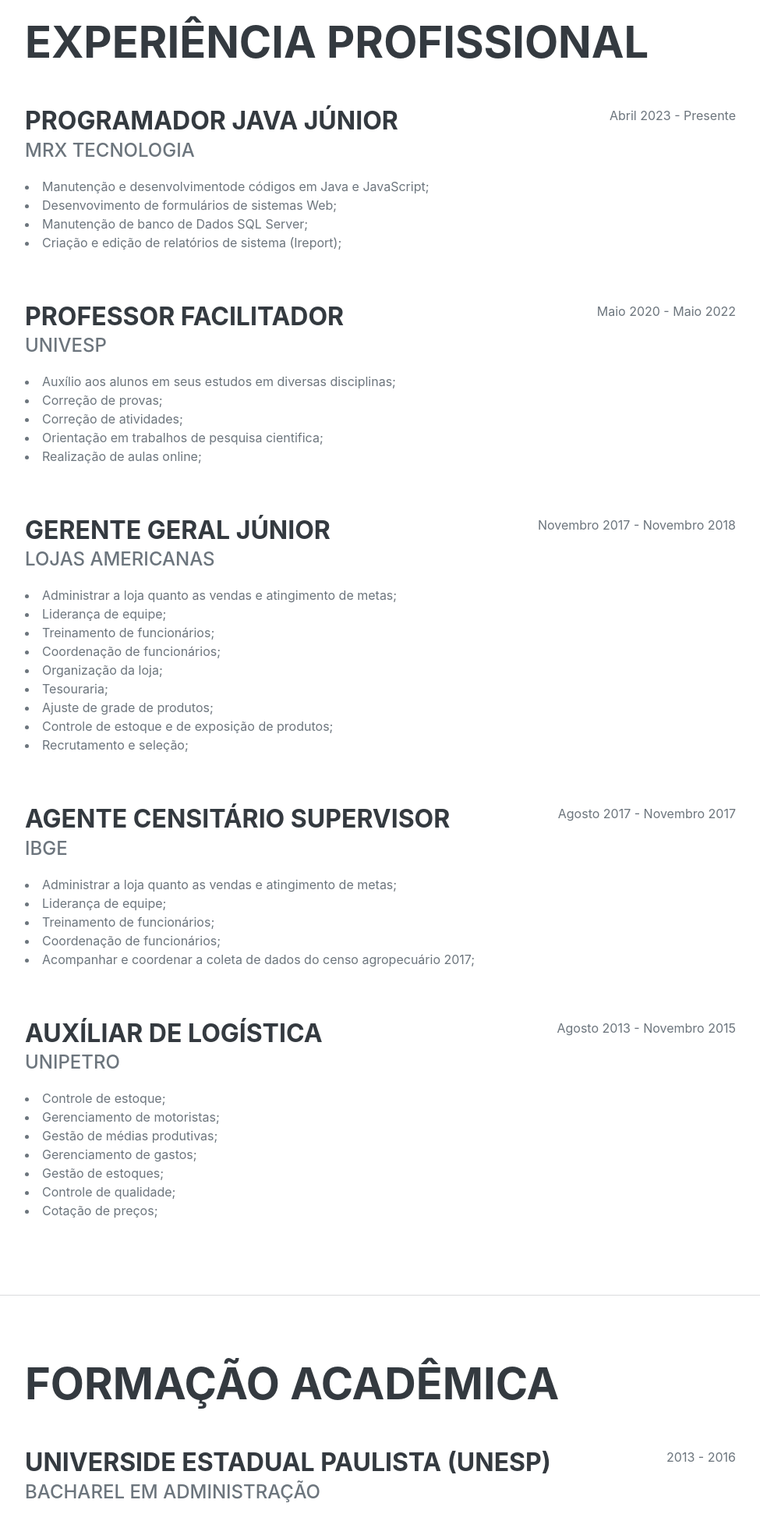
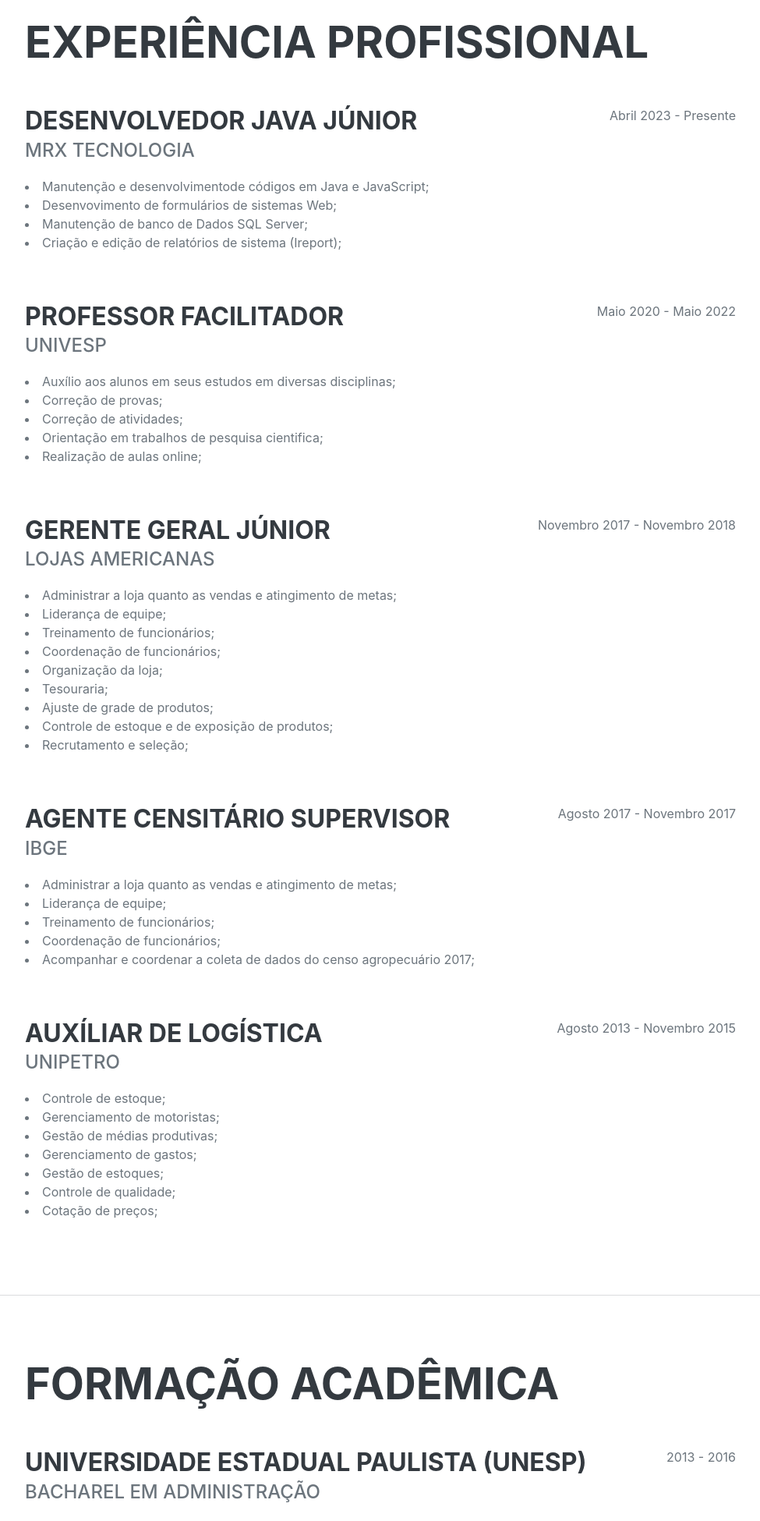
Before and after one commit to crisrodrigues95/sitepessoal, a plain HTML site: page Currículo Site/index.html in a window 1280 px wide. Shown: the part 860-2810 px from the top of the page at 78% size, without its empty margins (288-1263 px from the left). Drawn offline with nearby package versions, Linux system fonts and the light colour scheme; a web font is replaced by a local one.

Commit message:
update dev junior 2

```diff
--- a/Currículo Site/index.html
+++ b/Currículo Site/index.html
@@ -69,7 +69,7 @@
                     <h2 class="mb-5">Experiência Profissional</h2>
                     <div class="d-flex flex-column flex-md-row justify-content-between mb-5">
                         <div class="flex-grow-1">
-                            <h3 class="mb-0">Programador Java Júnior</h3>
+                            <h3 class="mb-0">Desenvolvedor Java Júnior</h3>
                             <div class="subheading mb-3">MRX Tecnologia</div>
                             <p><li>Manutenção e desenvolvimentode códigos em Java e JavaScript;</li>
                                 <li>Desenvovimento de formulários de sistemas Web;</li>
@@ -142,7 +142,7 @@
                     <h2 class="mb-5">Formação acadêmica</h2>
                     <div class="d-flex flex-column flex-md-row justify-content-between mb-5">
                         <div class="flex-grow-1">
-                            <h3 class="mb-0">Universide Estadual Paulista (UNESP)</h3>
+                            <h3 class="mb-0">Universidade Estadual Paulista (UNESP)</h3>
                             <div class="subheading mb-3">Bacharel em Administração</div>
 
                         </div>
```
